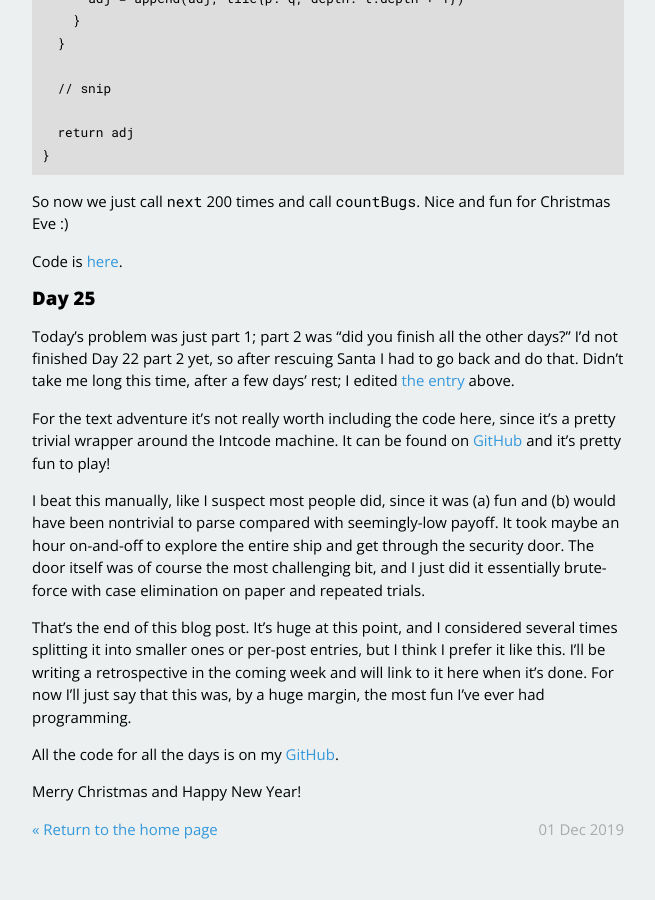
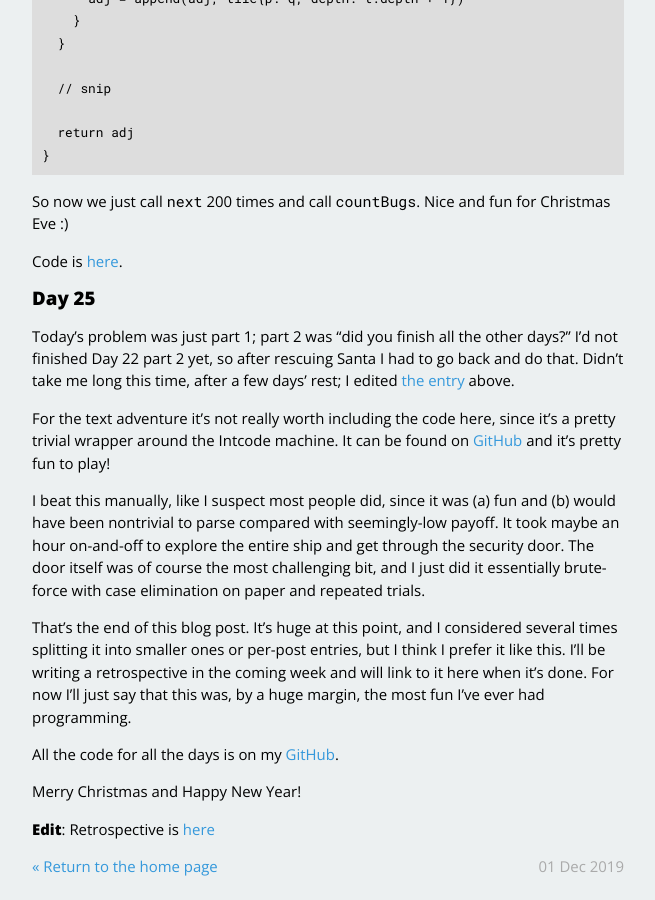
Before and after one commit to dhconnelly/dhconnelly.github.io, a Jekyll site: the page built from _posts/2019-12-01-advent-2019-running.md, in a window 1280 px wide and 900 px high, scrolled down 76748 px. Shown: the whole window, without its empty margins (312-967 px from the left). Built offline with Jekyll 4.4.1, drawn with Linux system fonts in a browser that asks for light colours; before the commit the page ends 77611 px from its top, so only the background shows below that.

Commit message:
Update 2019-12-01-advent-2019-running.md

```diff
--- a/_posts/2019-12-01-advent-2019-running.md
+++ b/_posts/2019-12-01-advent-2019-running.md
@@ -3937,3 +3937,5 @@ All the code for all the days is on my
 [GitHub](https://github.com/dhconnelly/advent-of-code-2019).
 
 Merry Christmas and Happy New Year!
+
+**Edit**: Retrospective is [here](/advent-of-code-2019-retrospective.html)
```
